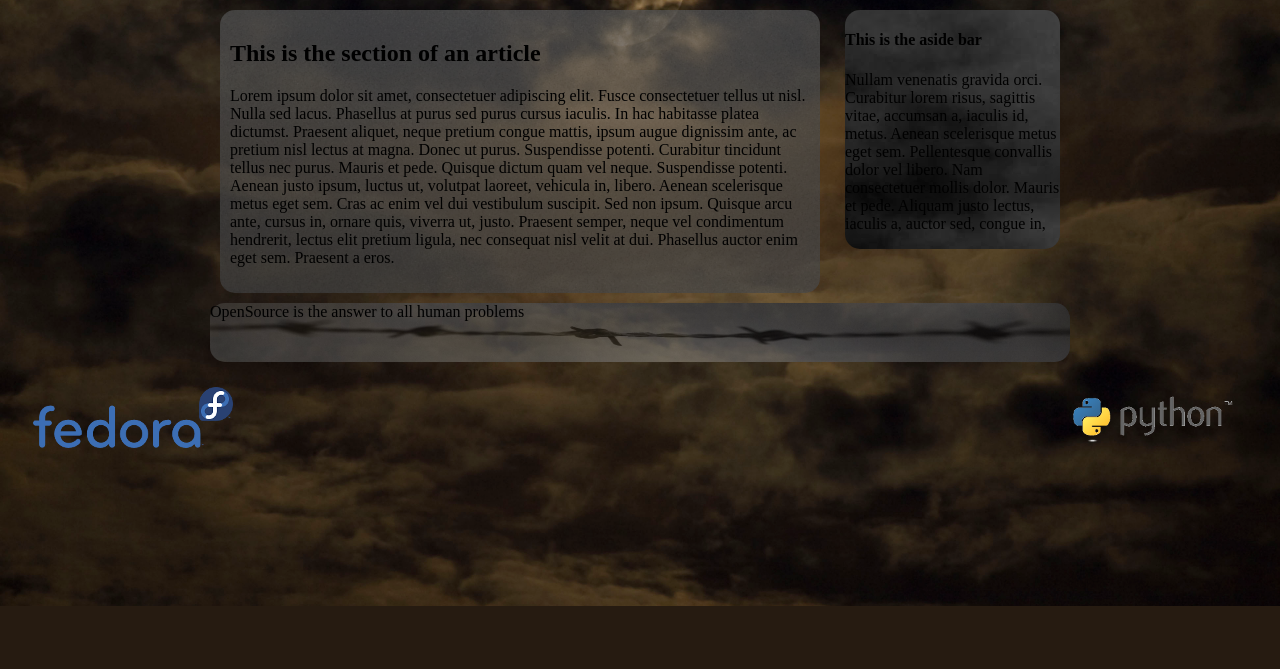
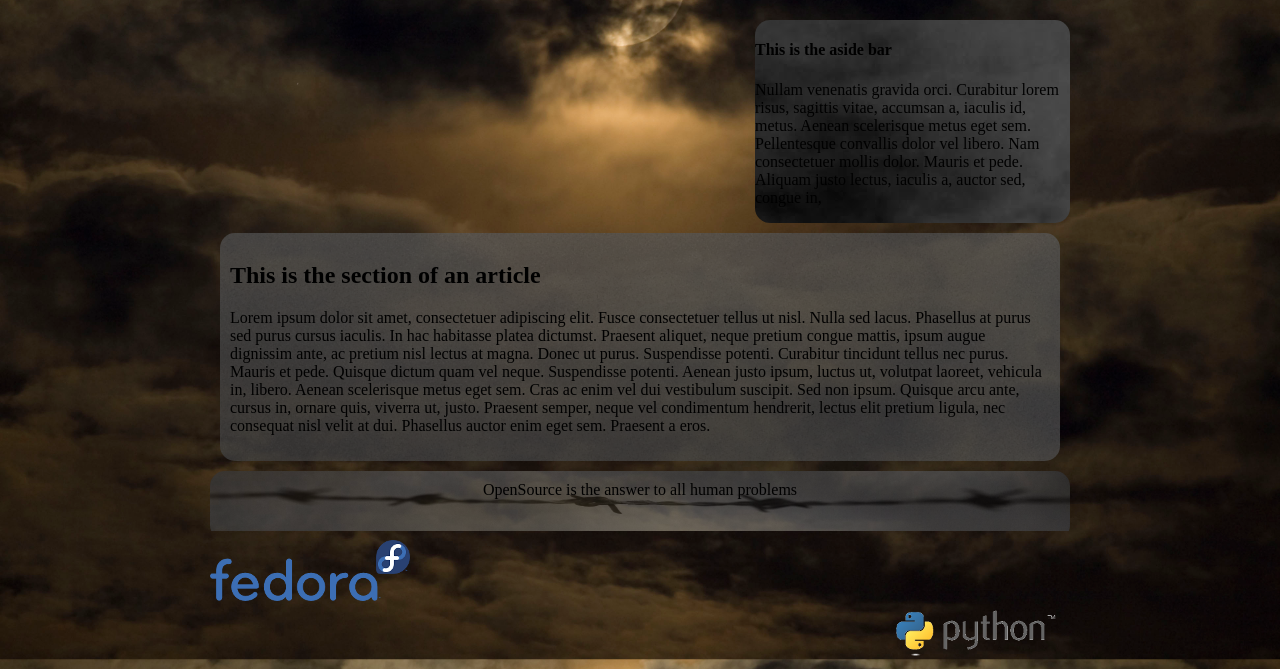
Before and after one commit to AppelonD/AppelonD-s, a PHP site: page / in a window 1280 px wide. Shown: the part 194-863 px from the top of the page. Before the commit the page ends 800 px from the top, so only its background shows below. Run offline with PHP 8.4, Linux system fonts and the light colour scheme.

Commit message:
This is the real index.php

```diff
--- a/css/default.css
+++ b/css/default.css
@@ -26,8 +26,8 @@ header {
 #main {
   float: left;
   padding: 10px;
-	width: 580px;
-	background: url("../images/backgroundbox.png") repeat-x;
+  /*width: 580px;*/
+  background: url("../images/backgroundbox.png");
   margin: 10px;
   border-radius: 15px;
 }
@@ -55,41 +55,74 @@ header {
   padding-left: 10px;
 }
 
+#nav_main ul, li {
+     float: left;
+     display: inline;
+     margin: 0;
+     padding: 0;
+     list-style-type: none;
+     text-align: center;
+     text-decoration: none;
+     padding: .2em 1em;
+}
+
+nav ul li a:hover {
+ color: #fff;
+
+}
+
 article {
   float: left;
 
 
 }
 
-article section h2, p {
-	color: #000000;
+aside {
+  float: right;
+  width: 315px;
+  background: url("../images/main_back.png");
+  border-radius: 15px;
+  margin-top: 20px;
 }
 
-aside {
-	float: right;
+#right ul li {
   width: 215px;
-	background: url("../images/main_back.png") ;
-	border-radius: 15px;
-	margin: 10px;
+  float: none;
 }
-aside h4 {
-	color: #000000;
+
+#right ul li a:hover, a:active {
+ color: #fff;
 }
+
 footer {
   clear: both;
    height: 59px;
     width: 860px;
     background: url("../images/Footer-01.png") no-repeat;
     border-radius: 15px;
+    text-align: center;
+    padding-top: 10px;
 }
 
-#fedora {
+#cool {
+	width: 860px;
+  	margin: 0 auto 0 auto;
+	clear: both;
+}
+
+#googleplus {
 	float: left;
-	margin-left: 25px;
-	margin-top: 25px;
+	width: 40px;
+	height: 40px;
 }
+¤fedora {
+	float: left;
+	width: 200px;
+	height: 61px;
+}
+
 #python {
 	float: right;
-	margin-right: 25px;
-	margin-top: 25px;
+	width: 200px;
+	height: 68px;
 }
```
Also changed, not shown: template/index.php (+11 -8 lines). Lines whose indentation alone changed are shown as unchanged.
